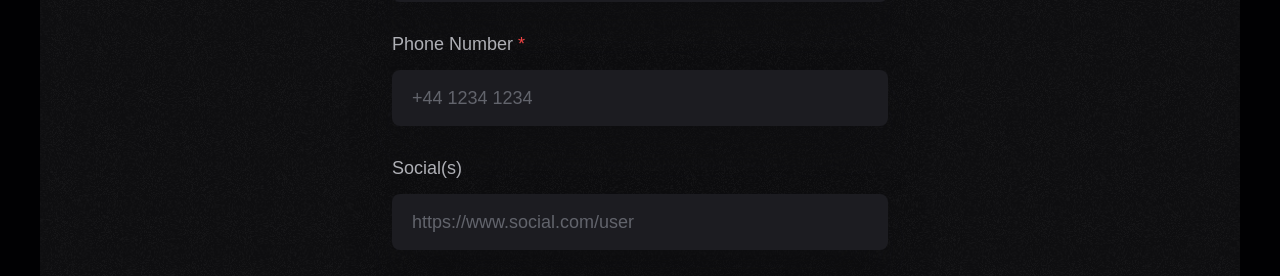
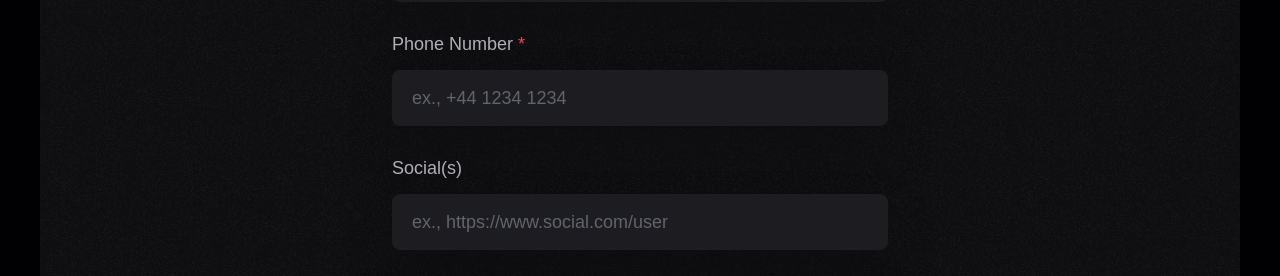
Before and after one commit to somunaexe/RankAndMatch, a React (Vite) app: page / in a window 1280 px wide. Shown: the part 666-942 px from the top of the page. Built offline with nearby package versions, Linux system fonts and the light colour scheme; a web font is replaced by a local one.

Commit message:
fixed placeholders

```diff
--- a/index.html
+++ b/index.html
@@ -2,7 +2,7 @@
 <html lang="en">
   <head>
     <meta charset="UTF-8" />
-    <link rel="icon" type="image/png" href="public/assets/rank-inverted.png" />
+    <link rel="icon" type="image/png" href="assets/rank-inverted.png" />
     <meta name="viewport" content="width=device-width, initial-scale=1.0" />
     <title>Rank and Match</title>
   </head>
--- a/src/sections/Contact.jsx
+++ b/src/sections/Contact.jsx
@@ -79,7 +79,7 @@ const Contact = () => {
 
                     <label className="space-y-3">
                         <p className="field-label">Age <span className='text-red-500'>*</span></p>
-                        <input type="text" name="age"  value={form.age} onChange={handleChange} onInput={(e) => {e.target.value = e.target.value.replace(/\D/g, '')}}required className="field-input" placeholder="00"/>
+                        <input type="text" name="age"  value={form.age} onChange={handleChange} onInput={(e) => {e.target.value = e.target.value.replace(/\D/g, '')}}required className="field-input" placeholder="ex., 00"/>
                     </label>
 
                     <label className="space-y-3">
@@ -89,12 +89,12 @@ const Contact = () => {
 
                     <label className="space-y-3">
                         <p className="field-label">Phone Number <span className='text-red-500'>*</span></p>
-                        <input type="tel" name="phoneNumber" value={form.phoneNumber} onChange={handleChange} required rows={5} className="field-input" placeholder="+44 1234 1234"/>
+                        <input type="tel" name="phoneNumber" value={form.phoneNumber} onChange={handleChange} required rows={5} className="field-input" placeholder="ex., +44 1234 1234"/>
                     </label>
 
                     <label className="space-y-3">
                         <p className="field-label">Social(s)</p>
-                        <input type="url" name="social" value={form.social} onChange={handleChange} rows={5} className="field-input" placeholder="https://www.social.com/user"/>
+                        <input type="url" name="social" value={form.social} onChange={handleChange} rows={5} className="field-input" placeholder="ex., https://www.social.com/user"/>
                     </label>
 
                     <button className="field-btn" type="submit" disabled={loading}>
```
